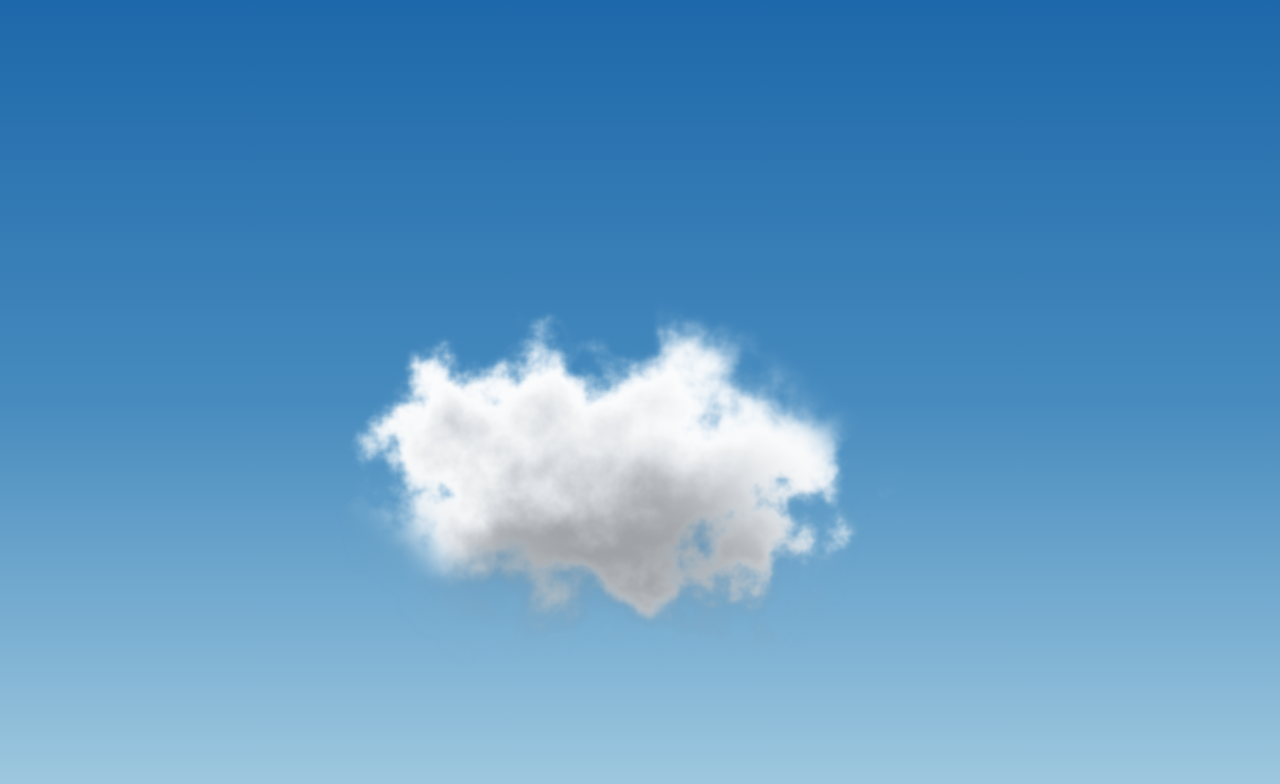
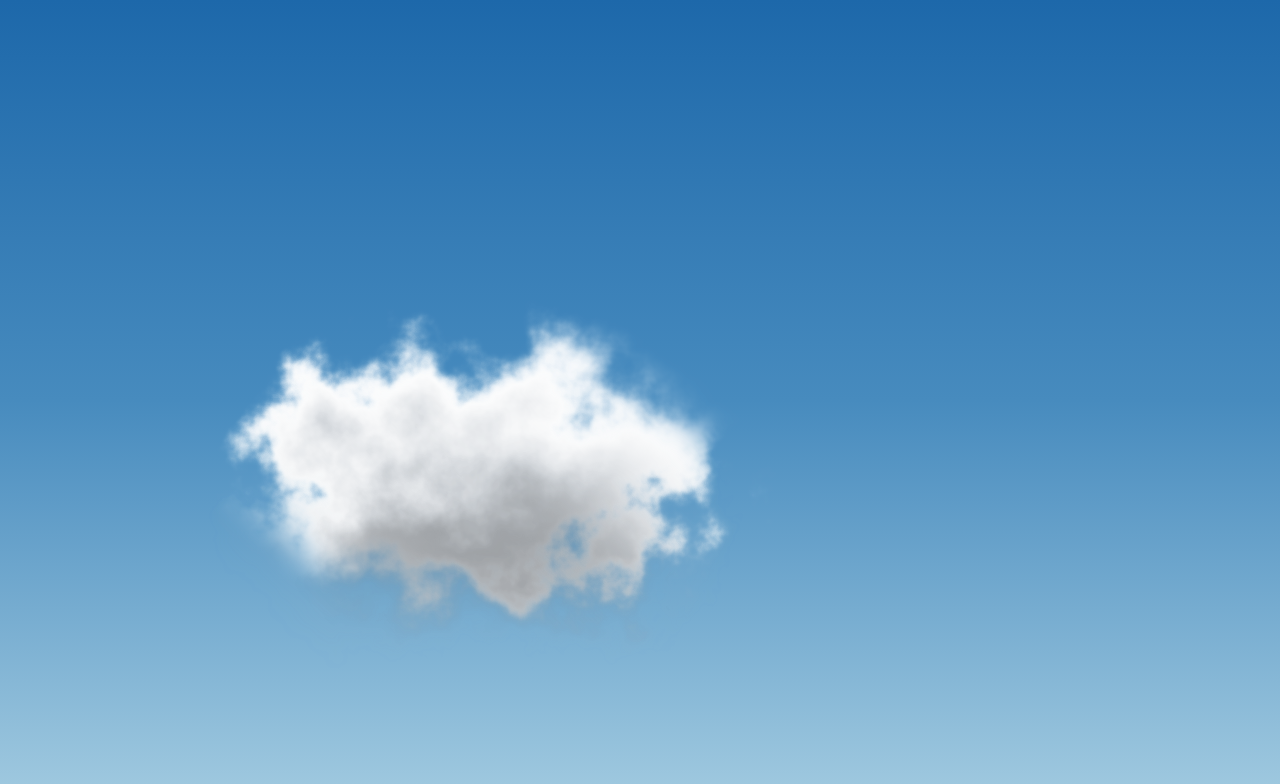
Before and after one commit to Carmen-Dominguez/Cloud-Simulator, a React (Create React App) app: page / in a window 1280 px wide. Shown: the top 784 px of the page. Built offline with nearby package versions, Linux system fonts and the light colour scheme.

Commit message:
sunset color update

```diff
--- a/src/components/Cloud/Cloud.module.scss
+++ b/src/components/Cloud/Cloud.module.scss
@@ -4,7 +4,7 @@
   border-radius: 50%;
   position: absolute;
   top: 5vh;
-  left: 5vw;
+  left: -5vw;
 }
 
 .day {
@@ -29,19 +29,19 @@
 .twilight {
   .cloudBack {
     filter: url(#filter-back);
-    box-shadow: 300px 300px 30px -20px #1a1236;
+    box-shadow: 300px 300px 30px -20px #403073;
     opacity: 0.5;
   }
 
   .cloudMid {
     filter: url(#filter-mid);
-    box-shadow: 300px 340px 70px -60px #9f4f37;
+    box-shadow: 300px 340px 70px -60px #c9667a;
     opacity: 0.5;
   }
 
   .cloudFront {
     filter: url(#filter-front);
-    box-shadow: 300px 370px 60px -100px #fed6a6;
+    box-shadow: 300px 370px 60px -100px #e5987e;
     opacity: 0.8;
   }
 }
```
